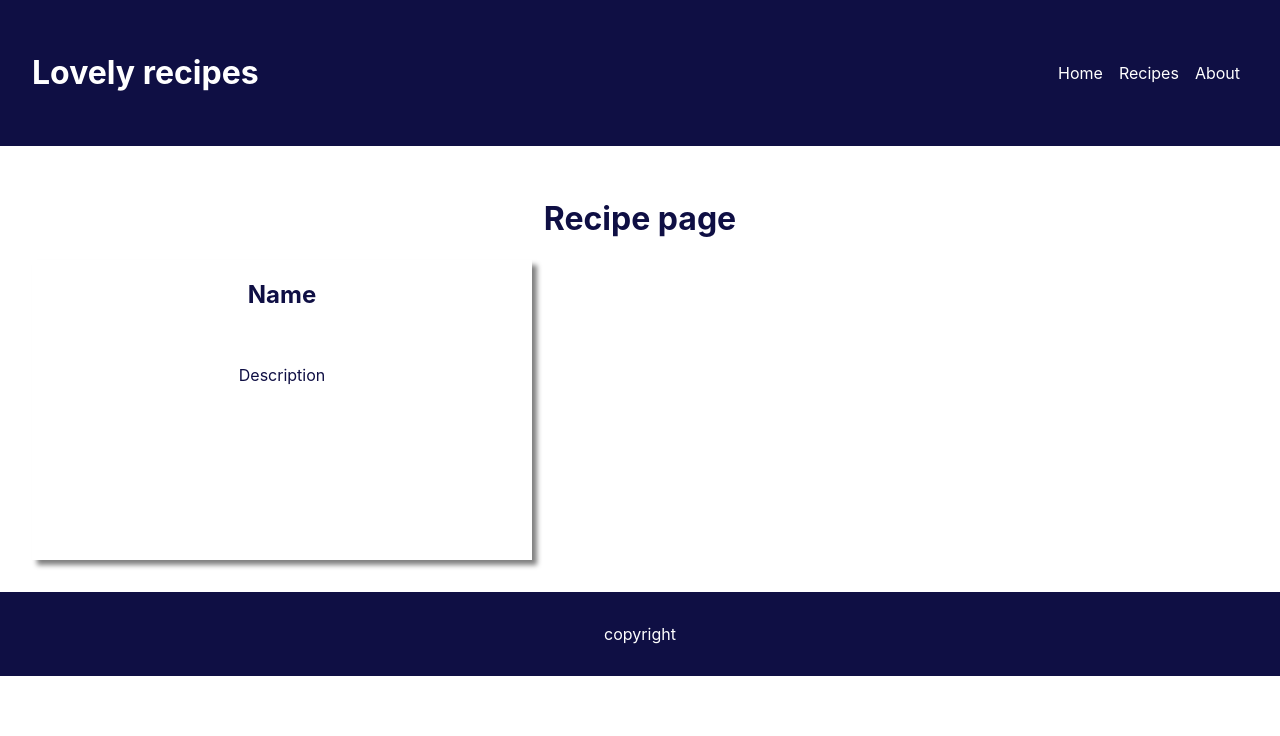
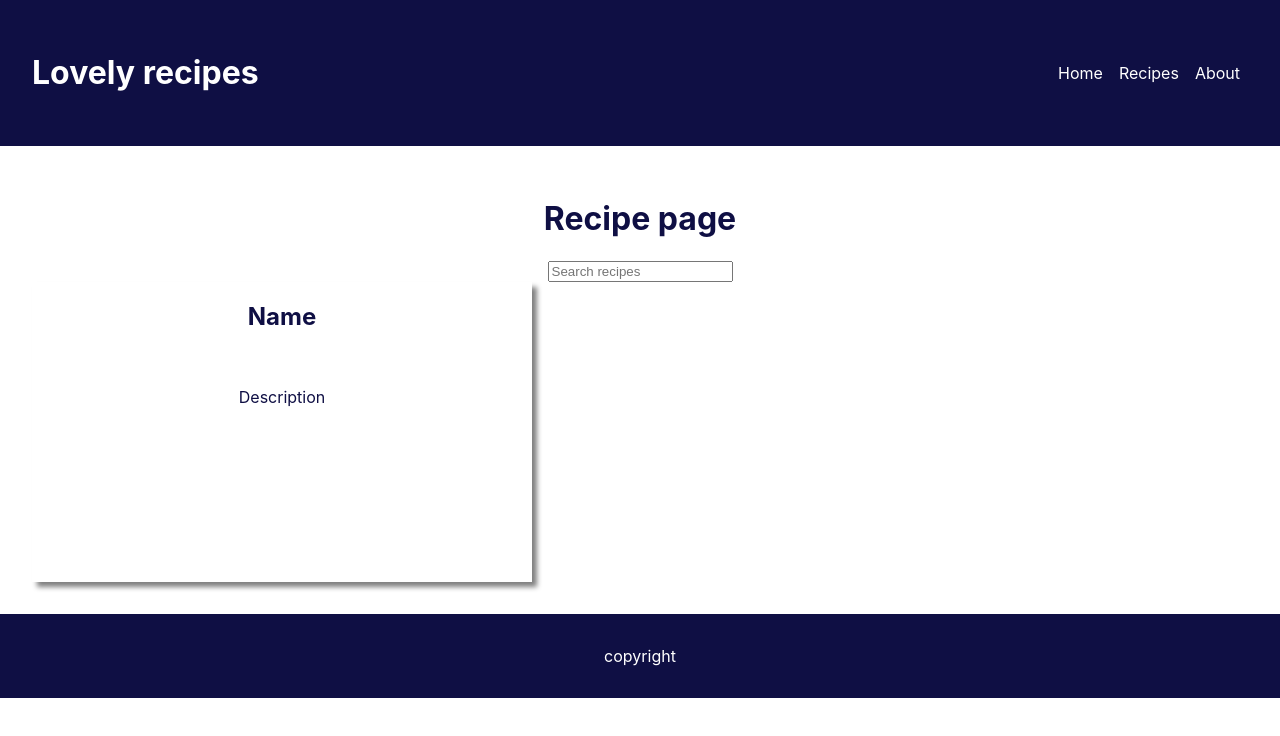
Before and after one commit to HeliHaavisto/React_cooking_app, a React (Create React App) app: page /recipes in a window 1280 px wide. Shown: the top 736 px of the page. Built offline with nearby package versions, Linux system fonts and the light colour scheme; data requests are answered from the project's data file.

Commit message:
search added

```diff
--- a/src/Recipes.js
+++ b/src/Recipes.js
@@ -5,7 +5,24 @@ class Recipes extends Component {
     state = {
         recipes: [],
         isLoading: false,
+        searchInput: "",
     }
+    SearchBox = (props) => {
+        return (
+            <div>
+                <input type="text" onChange={props.search} placeholder="Search recipes"></input>
+            </div>
+        );
+    };
+
+    searchValueHandler = (event) => {
+
+        this.setState({
+            searchInput: event.target.value,
+        });
+        console.log(this.state.searchInput);
+    };
+
     componentDidMount() {
         this.setState({ isLoading: true });
         axios
@@ -18,6 +35,7 @@ class Recipes extends Component {
         return (
             <div>
                 <h1>Recipe page</h1>
+                <this.SearchBox search={this.searchValueHandler} />
                 <div className="recipesList">
                     <div className="card">
                         <h2>Name {this.state.recipes.name}</h2><br></br>
@@ -27,7 +45,7 @@ class Recipes extends Component {
                     </div>
 
                 </div>
-            </div>
+            </div >
         );
     }
 }
```
